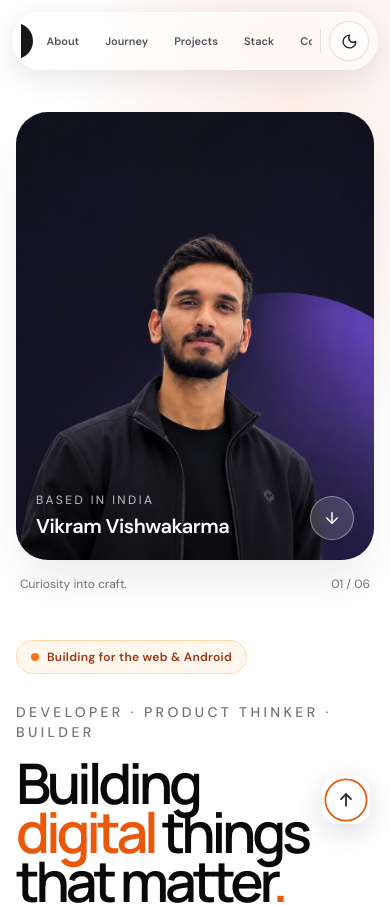
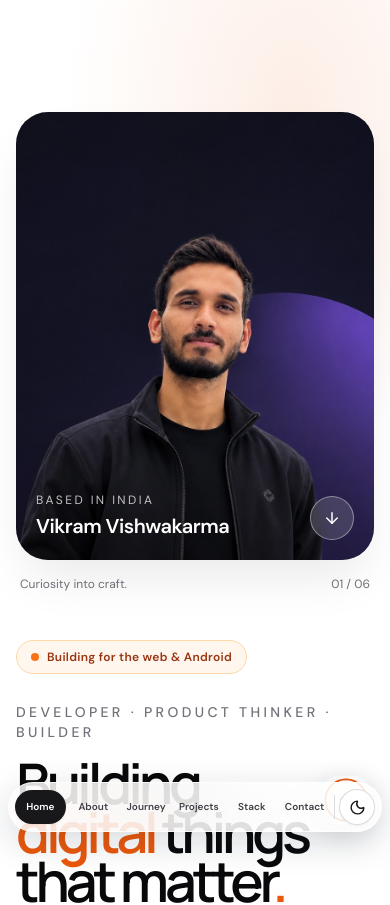
Before and after one commit to hustlewithvikram/vikram, a Next.js app: page / in a window 390 px wide. Shown: the top 905 px of the page. Built offline with nearby package versions, Linux system fonts and the light colour scheme; what tailwind-clip-path would draw is missing.

Commit message:
Fix responsive navigation and scroll direction animations

```diff
--- a/app/components/ui/FloatNavBar.tsx
+++ b/app/components/ui/FloatNavBar.tsx
@@ -3,6 +3,7 @@
 import { useEffect, useState } from "react";
 import { usePathname } from "next/navigation";
 import { useTheme } from "next-themes";
+import { motion } from "framer-motion";
 import { Moon, Sun } from "lucide-react";
 
 const sections = [
@@ -17,6 +18,7 @@ const sections = [
 export default function FloatNavBar() {
   const [active, setActive] = useState("home");
   const [mounted, setMounted] = useState(false);
+  const [visible, setVisible] = useState(true);
   const pathname = usePathname();
   const { resolvedTheme, setTheme } = useTheme();
 
@@ -24,10 +26,10 @@ export default function FloatNavBar() {
 
   useEffect(() => {
     const observer = new IntersectionObserver((entries) => {
-      const visible = entries
+      const visibleSection = entries
         .filter((entry) => entry.isIntersecting)
         .sort((a, b) => b.intersectionRatio - a.intersectionRatio)[0];
-      if (visible) setActive(visible.target.id);
+      if (visibleSection) setActive(visibleSection.target.id);
     }, { rootMargin: "-18% 0px -58% 0px", threshold: [0, 0.15, 0.35, 0.6] });
 
     sections.forEach(({ id }) => {
@@ -37,40 +39,77 @@ export default function FloatNavBar() {
     return () => observer.disconnect();
   }, [pathname]);
 
+  useEffect(() => {
+    let previousY = window.scrollY;
+    let ticking = false;
+
+    const updateDirection = () => {
+      const currentY = window.scrollY;
+      const delta = currentY - previousY;
+
+      if (currentY < 80) {
+        setVisible(true);
+        previousY = currentY;
+      } else if (Math.abs(delta) > 5) {
+        setVisible(delta < 0);
+        previousY = currentY;
+      }
+      ticking = false;
+    };
+
+    const onScroll = () => {
+      if (!ticking) {
+        window.requestAnimationFrame(updateDirection);
+        ticking = true;
+      }
+    };
+
+    window.addEventListener("scroll", onScroll, { passive: true });
+    return () => window.removeEventListener("scroll", onScroll);
+  }, []);
+
   const isDark = resolvedTheme === "dark";
 
   return (
-    <header className="fixed inset-x-0 top-0 z-50 px-3 pt-3 sm:px-6 sm:pt-5">
+    <motion.header
+      initial={false}
+      animate={visible
+        ? { y: 0, scale: 1, opacity: 1 }
+        : { y: 26, scale: 0.88, opacity: 0 }}
+      transition={{ type: "spring", stiffness: 340, damping: 30, mass: 0.8 }}
+      style={{ transformOrigin: "center bottom" }}
+      className="fixed inset-x-0 bottom-[max(0.75rem,env(safe-area-inset-bottom))] z-50 px-2 sm:px-4 md:bottom-auto md:top-0 md:pt-5 md:px-6"
+    >
       <nav
         aria-label="Main navigation"
-        className="mx-auto flex w-full max-w-5xl items-center justify-center gap-2 rounded-full border border-white/70 bg-white/65 px-2 py-2 shadow-[0_8px_32px_rgba(15,23,42,0.10)] backdrop-blur-2xl backdrop-saturate-150 supports-[backdrop-filter]:bg-white/55 dark:border-white/10 dark:bg-zinc-950/55 dark:shadow-black/25 sm:gap-3 sm:px-3"
+        className="mx-auto flex w-full max-w-[min(100%,52rem)] items-center gap-1 rounded-full border border-white/75 bg-white/80 p-1.5 shadow-[0_10px_36px_rgba(15,23,42,0.16)] backdrop-blur-2xl backdrop-saturate-150 dark:border-white/15 dark:bg-zinc-950/75 dark:shadow-black/35 sm:gap-2 sm:p-2"
       >
-        <div className="flex min-w-0 flex-1 items-center justify-center gap-0.5 overflow-x-auto [scrollbar-width:none] [&::-webkit-scrollbar]:hidden sm:gap-1">
+        <div className="flex min-w-0 flex-1 items-center gap-0.5 sm:gap-1">
           {sections.map(({ id, label }) => (
             <a
               key={id}
               href={`#${id}`}
               aria-current={active === id ? "location" : undefined}
-              className={`shrink-0 rounded-full px-3 py-2.5 text-[11px] font-semibold transition-all duration-300 sm:px-4 sm:text-xs ${active === id
+              className={`flex min-w-0 flex-1 items-center justify-center whitespace-nowrap rounded-full px-0.5 py-3 text-[9px] font-semibold leading-none transition-colors duration-200 min-[380px]:px-1 min-[380px]:text-[10px] sm:px-3 sm:py-2.5 sm:text-xs ${active === id
                 ? "bg-zinc-900 text-white shadow-sm dark:bg-white dark:text-zinc-950"
-                : "text-zinc-600 hover:bg-white/70 hover:text-zinc-950 dark:text-zinc-300 dark:hover:bg-white/10 dark:hover:text-white"
+                : "text-zinc-700 hover:bg-white/80 hover:text-zinc-950 dark:text-zinc-300 dark:hover:bg-white/10 dark:hover:text-white"
               }`}
             >
               {label}
             </a>
           ))}
         </div>
-        <span className="h-6 w-px shrink-0 bg-zinc-300/70 dark:bg-white/15" />
+        <span className="h-6 w-px shrink-0 bg-zinc-300/80 dark:bg-white/20" />
         <button
           type="button"
           onClick={() => setTheme(isDark ? "light" : "dark")}
           aria-label={mounted ? `Switch to ${isDark ? "light" : "dark"} mode` : "Toggle color theme"}
           title={mounted ? `Switch to ${isDark ? "light" : "dark"} mode` : "Toggle color theme"}
-          className="grid h-10 w-10 shrink-0 place-items-center rounded-full border border-zinc-300/70 bg-white/70 text-zinc-800 shadow-sm transition duration-300 hover:scale-105 hover:bg-white focus-visible:outline-none focus-visible:ring-2 focus-visible:ring-orange-500 dark:border-white/10 dark:bg-white/10 dark:text-amber-200 dark:hover:bg-white/15"
+          className="grid h-9 w-9 shrink-0 place-items-center rounded-full border border-zinc-300/80 bg-white/90 text-zinc-900 shadow-sm transition duration-200 hover:bg-white focus-visible:outline-none focus-visible:ring-2 focus-visible:ring-orange-500 dark:border-white/15 dark:bg-white/10 dark:text-amber-200 dark:hover:bg-white/20 sm:h-10 sm:w-10"
         >
-          {mounted ? (isDark ? <Sun size={17} strokeWidth={2} /> : <Moon size={17} strokeWidth={2} />) : <span className="h-4 w-4 rounded-full border-2 border-current opacity-60" />}
+          {mounted ? (isDark ? <Sun size={17} strokeWidth={2} /> : <Moon size={17} strokeWidth={2} />) : <span className="h-4 w-4 rounded-full border-2 border-current opacity-70" />}
         </button>
       </nav>
-    </header>
+    </motion.header>
   );
 }
```
